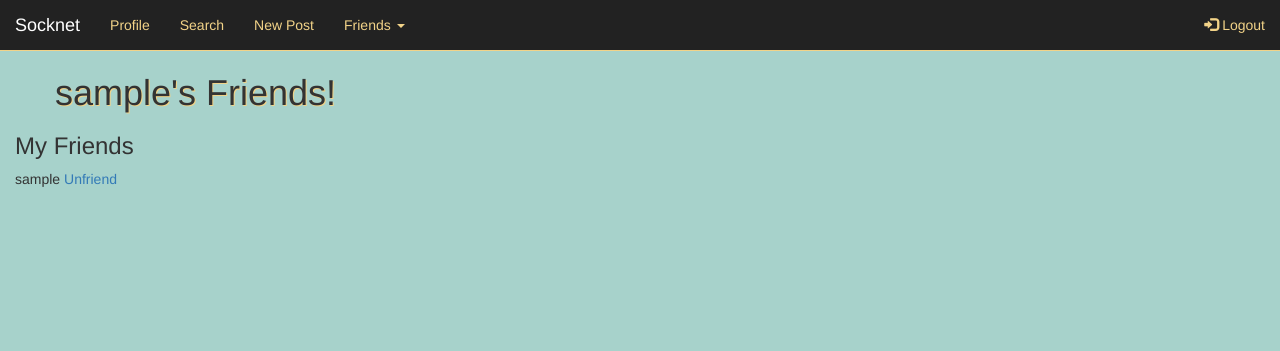
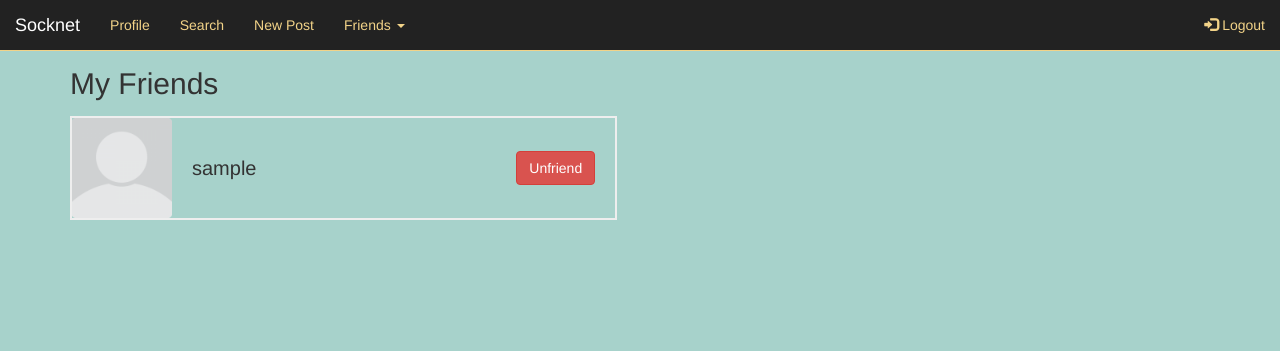
Before and after one commit to CMPUT404F16T04/sturdy-octo-computing-machine, a Django app: page /friends/00000000-0000-0000-0000-000000000001/ in a window 1280 px wide. Shown: the top 351 px of the page. Run offline with Django 3.2, Linux system fonts and the light colour scheme; a user stored in the database is signed in; tables that the repository leaves empty hold one stand-in row (values such as "Sample post"); some libraries are stand-ins or nearby versions.

Commit message:
Added styling to friend and follower management

```diff
--- a/mysite/socknet/models.py
+++ b/mysite/socknet/models.py
@@ -75,6 +75,12 @@ class Author(models.Model):
         self.who_im_following.remove(friend)
         friend.save()
 
+    def get_following_only(self):
+        """ Get who I am following excluding friends """
+        following = self.who_im_following.all()
+        following = following.exclude(pk__in=self.friends.all())
+        return following
+
 class Post(models.Model):
     """ Represents a post made by a user """
     author = models.ForeignKey(Author, related_name="author")
--- a/mysite/socknet/templates/base.html
+++ b/mysite/socknet/templates/base.html
@@ -45,7 +45,7 @@
                 </div>
             </div>
         </nav>
-        <div id="workspace" class="container-fluid">
+        <div id="workspace" class="container">
             {% block content %}{% endblock %}
         </div>
         {% block scripts %}{% endblock %}
--- a/mysite/socknet/templates/socknet/manage_friends.html
+++ b/mysite/socknet/templates/socknet/manage_friends.html
@@ -1,16 +1,22 @@
 {% extends "base.html" %}
 {% block content %}
-    <h1>{{ user.username }}'s Friends!</h1>
-    <h3>My Friends</h3>
-    <div>
-        {% for friend in user.author.friends.all %}
-            <div>
+{% load static from staticfiles %}
+    <div class="friend-title">My Friends</div>
+    {% for friend in user.author.friends.all %}
+        <div class="friend-box">
+            <img class="friend-profile-pic" src="{% static 'images/headshot.png' %}"/>
+            <div class="friend-name">
                 {{friend.user.username}}
-                <a id="{{ friend.uuid}}_button" href="#" class="friend-anchor"
+            </div>
+            <div class="friend-button">
+                <a id="{{ friend.uuid}}_button" href="#" class="friend-anchor btn btn-danger"
                 data-uuid="{{ friend.uuid }}" data-username="{{ friend.user.username }}" data-status="unfriend">Unfriend</a>
             </div>
-        {% endfor %}
-    </div>
+        </div>
+    {% endfor %}
+    {% if user.author.friends.all.count < 1 %}
+    <div>You haven't made friends yet!</div>
+    {% endif %}
 
 {% endblock %}
 
--- a/mysite/static/css/base.css
+++ b/mysite/static/css/base.css
@@ -116,6 +116,48 @@ input[type=submit] {
 	margin-left:40px;
 }
 
+/* Space between workspace and navigation bar so that it does not overlap */
 #workspace {
     padding-top: 40pt;
 }
+
+/* STYLING FOR FRIEND MANAGEMENT */
+.friend-title {
+    font-size: 30px;
+    margin-top: 10px;
+    margin-bottom: 10px;
+}
+
+.friend-box {
+    border: 2px solid #EEEEEE;
+    width: 48%;
+    min-width: 500px;
+    position: relative;
+    margin-right: 10px;
+    margin-bottom: 12px;
+    display: inline-flex;
+    align-items: center;
+}
+
+.friend-profile-pic {
+    display: block;
+    position: relative;
+    float: left;
+    height: 100px;
+}
+
+.friend-name {
+    display: inline-block;
+    width: 50%;
+    margin-left: 20px;
+    font-size: 20px;
+    word-wrap: break-word;
+}
+
+.friend-button {
+    display: inline-block;
+    width: 50%;
+    text-align: right;
+    margin-right: 20px;
+    font-size: 15px;
+}
```
Also changed, not shown: mysite/socknet/templates/socknet/manage_following.html (+15 -8 lines), mysite/socknet/templates/socknet/manage_friend_requests.html (+4 -3 lines), mysite/static/images/headshot.png (added).
